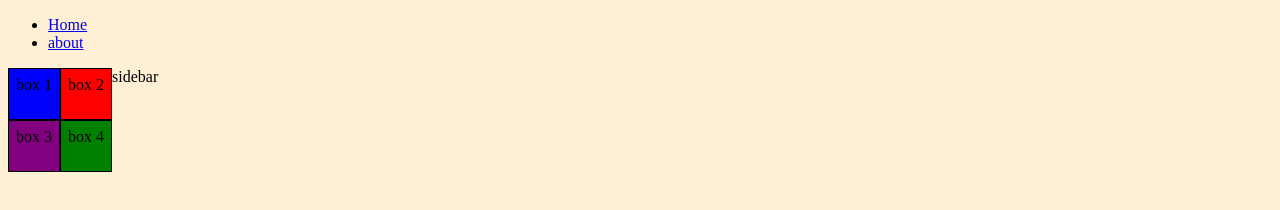
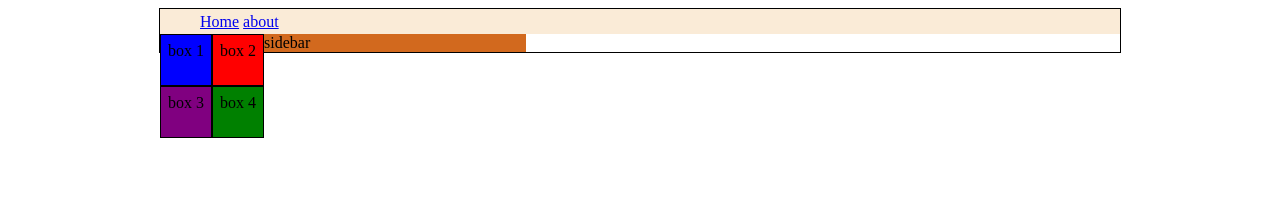
Before and after one commit to jordanhamilton908/website3, a plain HTML site: page docs/index.html in a window 1280 px wide. Drawn offline with Linux system fonts and the light colour scheme.

Commit message:
intial website

```diff
--- a/docs/css/styles.css
+++ b/docs/css/styles.css
@@ -1,5 +1,5 @@
 body{
-    background-color: papayawhip;
+
 }
 #box1 {
     background-color: blue;
@@ -26,3 +26,30 @@ body{
     padding: 7px;
 
 }
+#wrapper{
+    margin-left: auto;
+    margin-right: auto;
+    width: 960px;
+    border: 1px solid black;
+}
+#menu{
+    background-color: antiquewhite;
+    height:25px;
+    line-height: 25px;
+}
+#menu ul{
+    margin:0px;
+}
+#menu li{
+ display:inline;
+}
+#content{
+    width: 593px;
+}
+#sidebar{
+    background-color:chocolate;
+    width: 366px;
+}
+#footer{
+    background-color: bisque;
+}
```
